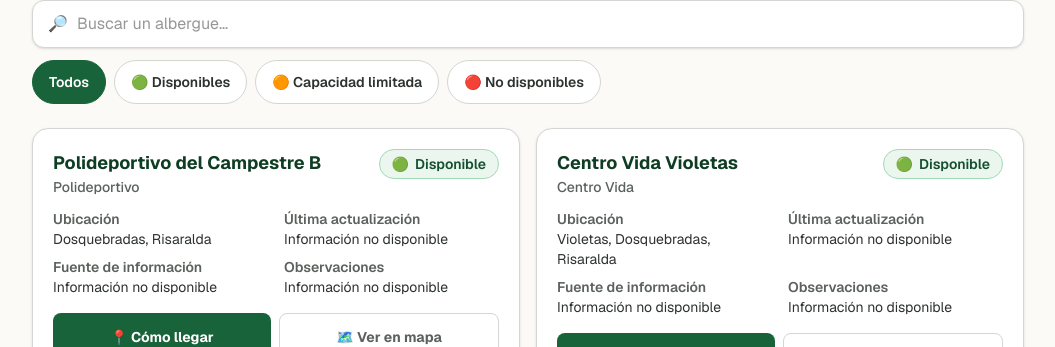
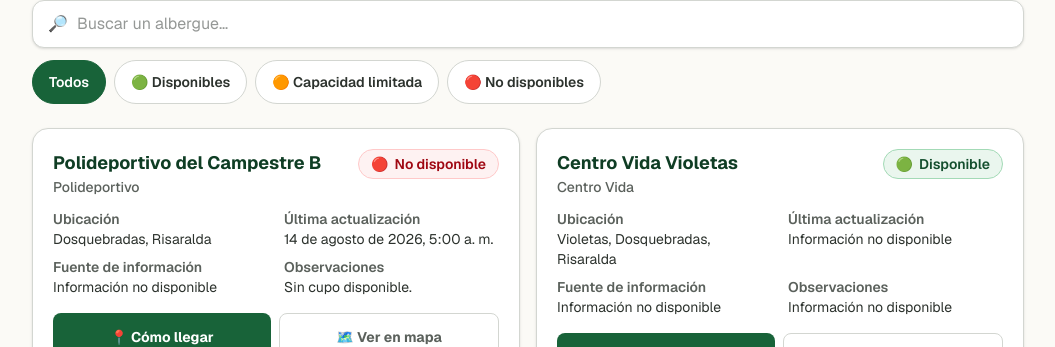
Before and after one commit to stivenozorio/Dosquebradas, a Next.js app: page / in a window 1280 px wide. Shown: the part 758-1105 px from the top of the page, without its empty margins (112-1167 px from the left). Built offline with nearby package versions, Linux system fonts and the light colour scheme.

Commit message:
Marcar Polideportivo del Campestre B sin cupo disponible
Cambia el estado a no_disponible con observación "Sin cupo
disponible." y actualiza la fecha de última actualización.

```diff
--- a/data/albergues.ts
+++ b/data/albergues.ts
@@ -21,15 +21,15 @@ export const albergues: Albergue[] = [
     id: "polideportivo-campestre-b",
     nombre: "Polideportivo del Campestre B",
     tipo: "Polideportivo",
-    estado: "disponible",
+    estado: "no_disponible",
     direccion: null,
     barrio: null,
     latitud: null,
     longitud: null,
     telefono: null,
     capacidad: null,
-    observaciones: null,
-    ultimaActualizacion: null,
+    observaciones: "Sin cupo disponible.",
+    ultimaActualizacion: "2026-08-14T00:00:00-05:00",
     fuente: null,
     fuenteUrl: null,
   },
```
